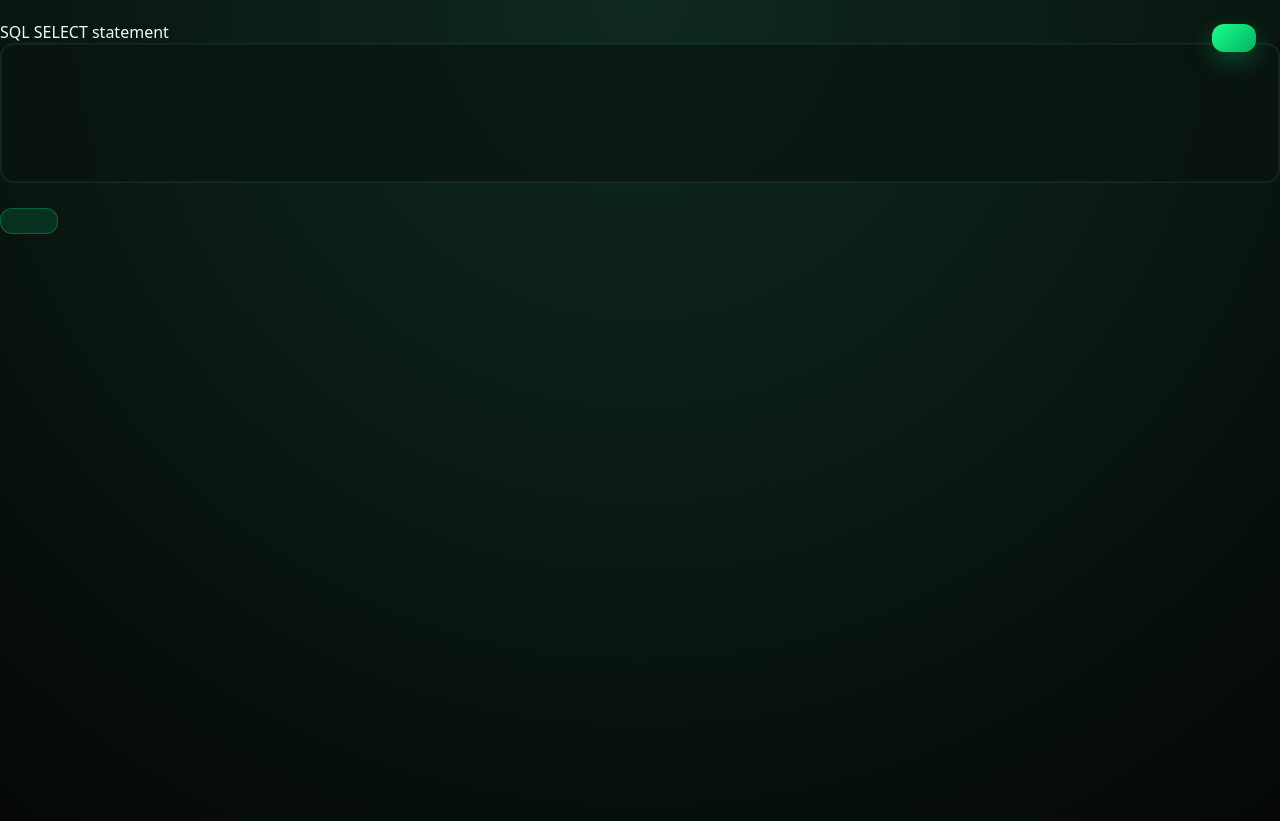
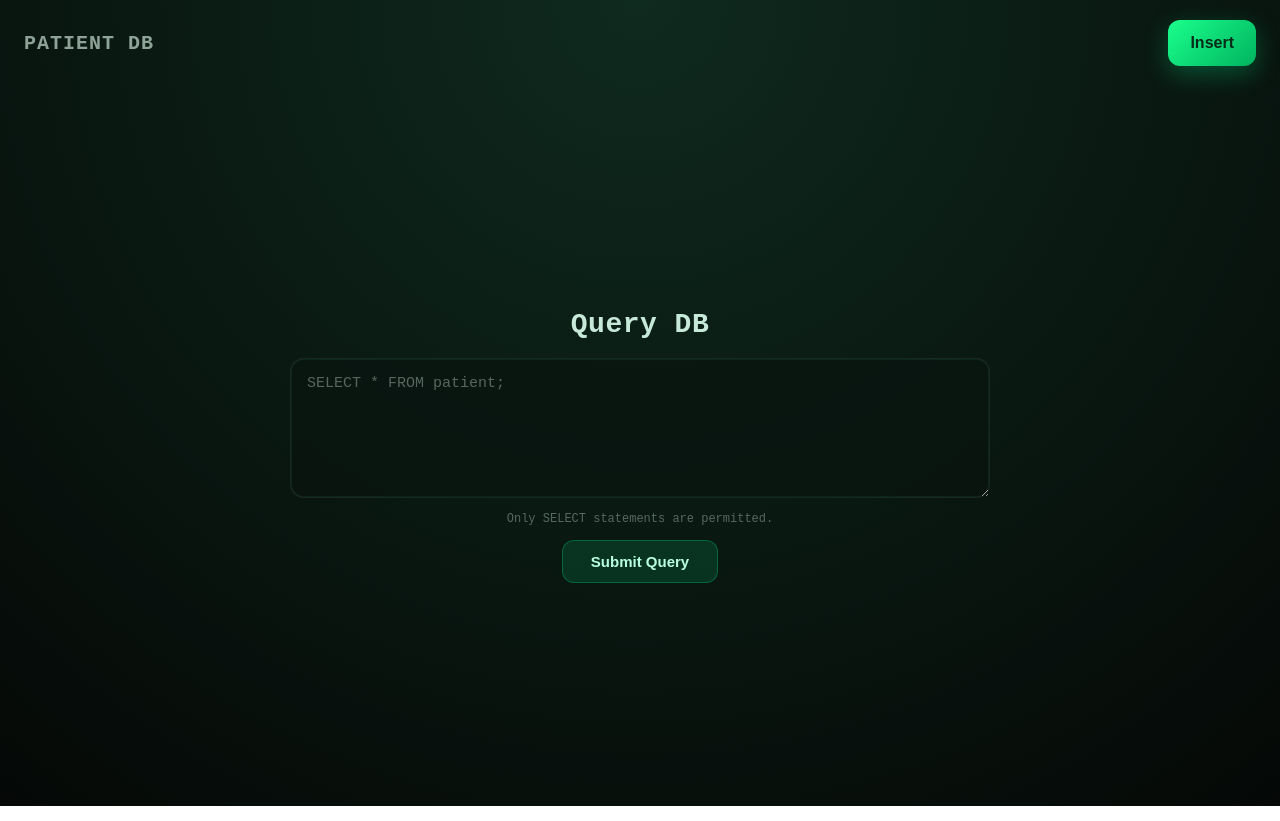
Before and after one commit to tommytty/COMP4537-Lab4, a plain HTML site: page server1/index.html in a window 1280 px wide. Drawn offline with Linux system fonts and the light colour scheme.

Commit message:
fix front end redirection and css

```diff
--- a/server1/index.html
+++ b/server1/index.html
@@ -60,7 +60,7 @@
     en.js must be loaded before script.js so that LANG_EN is defined
     globally by the time I18nService runs inside init().
   -->
-  <script src="lang/en/en.js"></script>
+  <script src="../lang/en/en.js"></script>
   <script src="script.js"></script>
 </body>
 </html>
--- a/server1/style.css
+++ b/server1/style.css
@@ -1,103 +1,197 @@
-/* AI Powered */
-* {
+/*
+ * style.css — Server1 client styles
+ * Lab 5: Patient DB
+ *
+ * Attribution: Initial layout scaffolding assisted by ChatGPT (OpenAI);
+ * substantially revised and restructured by the development team.
+ */
+
+/* ─── Custom Properties ──────────────────────────────────────────────────── */
+:root {
+  --clr-bg-start:        #0f2a1f;
+  --clr-bg-end:          #050806;
+
+  --clr-accent:          #1aff8c;
+  --clr-accent-mid:      #00b35f;
+  --clr-accent-faint:    rgba(0, 255, 150, 0.12);
+  --clr-accent-border:   rgba(0, 255, 150, 0.25);
+  --clr-accent-glow:     rgba(0, 255, 150, 0.25);
+
+  --clr-text:            #e8fff2;
+  --clr-text-muted:      rgba(230, 255, 240, 0.92);
+  --clr-text-faint:      rgba(230, 255, 240, 0.35);
+
+  --clr-surface:         rgba(10, 20, 15, 0.75);
+  --clr-modal-bg:        rgba(8, 18, 14, 0.92);
+  --clr-overlay:         rgba(0, 0, 0, 0.55);
+
+  --clr-btn-text:        #062b18;
+
+  --radius-sm:    10px;
+  --radius-md:    12px;
+  --radius-lg:    14px;
+  --radius-xl:    16px;
+
+  --shadow-insert: 0 8px 24px var(--clr-accent-glow);
+  --shadow-modal:  0 18px 60px rgba(0, 0, 0, 0.55);
+}
+
+/* ─── Reset / Base ───────────────────────────────────────────────────────── */
+*,
+*::before,
+*::after {
   box-sizing: border-box;
-  font-family: system-ui, -apple-system, BlinkMacSystemFont, sans-serif;
 }
 
 body {
   margin: 0;
-  height: 100vh;
-  background: radial-gradient(circle at top, #0f2a1f, #050806);
-  color: #e8fff2;
+  min-height: 100vh;
+  background: radial-gradient(circle at top, var(--clr-bg-start), var(--clr-bg-end));
+  color: var(--clr-text);
+  font-family: "Courier New", Courier, monospace;
 }
 
-/* INSERT BUTTON (top right) */
+/* Screen-reader only utility */
+.sr-only {
+  position: absolute;
+  width: 1px;
+  height: 1px;
+  padding: 0;
+  overflow: hidden;
+  clip: rect(0, 0, 0, 0);
+  white-space: nowrap;
+  border: 0;
+}
+
+/* ─── Page Header ────────────────────────────────────────────────────────── */
+.page-header {
+  display: flex;
+  align-items: center;
+  justify-content: space-between;
+  padding: 20px 24px;
+}
+
+.site-title {
+  margin: 0;
+  font-size: 20px;
+  font-weight: 700;
+  letter-spacing: 1px;
+  color: var(--clr-text);
+  text-transform: uppercase;
+  opacity: 0.6;
+}
+
+/* ─── Insert Button ──────────────────────────────────────────────────────── */
 .insert-btn {
-  position: absolute;
-  top: 24px;
-  right: 24px;
   padding: 14px 22px;
   font-size: 16px;
   font-weight: 600;
-  border-radius: 12px;
+  border-radius: var(--radius-md);
   border: none;
   cursor: pointer;
-  background: linear-gradient(135deg, #1aff8c, #00b35f);
-  color: #062b18;
-  box-shadow: 0 8px 24px rgba(0, 255, 150, 0.25);
+  background: linear-gradient(135deg, var(--clr-accent), var(--clr-accent-mid));
+  color: var(--clr-btn-text);
+  box-shadow: var(--shadow-insert);
+  transition: transform 0.15s ease, opacity 0.15s ease;
 }
 
-.insert-btn:hover {
+.insert-btn:hover:not(:disabled) {
   transform: translateY(-1px);
 }
 
-/* CENTER CONTAINER */
-.center {
-  position: absolute;
-  top: 50%;
-  left: 50%;
-  transform: translate(-50%, -50%);
-  width: min(700px, 90%);
+.insert-btn:disabled {
+  opacity: 0.55;
+  cursor: not-allowed;
+}
+
+/* ─── Main Content ───────────────────────────────────────────────────────── */
+.main-content {
+  display: flex;
+  justify-content: center;
+  align-items: center;
+  min-height: calc(100vh - 80px);
+}
+
+/* ─── Query Section ──────────────────────────────────────────────────────── */
+.query-section {
+  width: min(700px, 90vw);
   display: flex;
   flex-direction: column;
   gap: 14px;
 }
 
+.query-heading {
+  margin: 0 0 4px;
+  font-size: 28px;
+  font-weight: 600;
+  letter-spacing: 0.5px;
+  color: rgba(220, 255, 240, 0.9);
+  text-align: center;
+}
+
+.query-hint {
+  margin: 0;
+  font-size: 12px;
+  color: var(--clr-text-faint);
+  text-align: center;
+}
+
+/* ─── Textarea ───────────────────────────────────────────────────────────── */
 textarea {
   width: 100%;
   height: 140px;
   padding: 16px;
   font-size: 15px;
-  border-radius: 14px;
+  font-family: "Courier New", Courier, monospace;
+  border-radius: var(--radius-lg);
   border: 1px solid rgba(255, 255, 255, 0.08);
-  background: rgba(10, 20, 15, 0.75);
+  background: var(--clr-surface);
   color: #eafff4;
-  resize: none;
+  resize: vertical;
   outline: none;
   box-shadow: inset 0 0 0 1px rgba(0, 255, 140, 0.08);
+  transition: border-color 0.2s ease;
+}
+
+textarea:focus {
+  border-color: var(--clr-accent-border);
 }
 
 textarea::placeholder {
-  color: rgba(230, 255, 240, 0.35);
+  color: var(--clr-text-faint);
 }
 
-/* SUBMIT BUTTON */
+/* ─── Submit Button ──────────────────────────────────────────────────────── */
 .submit-btn {
   align-self: center;
   padding: 12px 28px;
   font-size: 15px;
   font-weight: 600;
-  border-radius: 12px;
-  border: 1px solid rgba(0, 255, 150, 0.25);
-  background: rgba(0, 255, 150, 0.12);
+  border-radius: var(--radius-md);
+  border: 1px solid var(--clr-accent-border);
+  background: var(--clr-accent-faint);
   color: #b9ffe1;
   cursor: pointer;
+  transition: background 0.15s ease, opacity 0.15s ease;
 }
 
-.submit-btn:hover {
+.submit-btn:hover:not(:disabled) {
   background: rgba(0, 255, 150, 0.18);
 }
 
-/* TITLE */
-.title {
-  position: absolute;
-  top: 30%;
-  left: 50%;
-  transform: translateX(-50%);
-  font-size: 28px;
-  font-weight: 600;
-  letter-spacing: 0.5px;
-  color: rgba(220, 255, 240, 0.9);
+.submit-btn:disabled {
+  opacity: 0.55;
+  cursor: not-allowed;
 }
 
-/* MODAL (hidden by default) */
+/* ─── Modal Backdrop ─────────────────────────────────────────────────────── */
 .modal-backdrop {
   position: fixed;
   inset: 0;
-  display: none; /* hidden until opened */
+  display: none;
   align-items: center;
   justify-content: center;
-  background: rgba(0, 0, 0, 0.55);
+  background: var(--clr-overlay);
   backdrop-filter: blur(6px);
   z-index: 9999;
 }
@@ -106,14 +200,15 @@ textarea::placeholder {
   display: flex;
 }
 
+/* ─── Modal ──────────────────────────────────────────────────────────────── */
 .modal {
   width: min(860px, 92vw);
   max-height: min(70vh, 600px);
   overflow: hidden;
-  border-radius: 16px;
+  border-radius: var(--radius-xl);
   border: 1px solid rgba(0, 255, 150, 0.18);
-  background: rgba(8, 18, 14, 0.92);
-  box-shadow: 0 18px 60px rgba(0, 0, 0, 0.55);
+  background: var(--clr-modal-bg);
+  box-shadow: var(--shadow-modal);
   position: relative;
 }
 
@@ -123,12 +218,14 @@ textarea::placeholder {
   right: 12px;
   width: 38px;
   height: 38px;
-  border-radius: 12px;
+  border-radius: var(--radius-sm);
   border: 1px solid rgba(255, 255, 255, 0.10);
   background: rgba(255, 255, 255, 0.06);
   color: rgba(230, 255, 240, 0.9);
   font-size: 22px;
   cursor: pointer;
+  transition: 0.15s ease;
+  line-height: 1;
 }
 
 .modal-close:hover {
@@ -137,11 +234,13 @@ textarea::placeholder {
 
 .modal-content {
   margin: 0;
-  padding: 56px 18px 18px 18px; /* top space for close button */
-  color: rgba(230, 255, 240, 0.92);
+  padding: 56px 18px 18px;
+  color: var(--clr-text-muted);
+  font-family: "Courier New", Courier, monospace;
   font-size: 14px;
-  line-height: 1.5;
+  line-height: 1.6;
   white-space: pre-wrap;
+  word-break: break-word;
   overflow: auto;
   max-height: min(70vh, 600px);
 }
```
